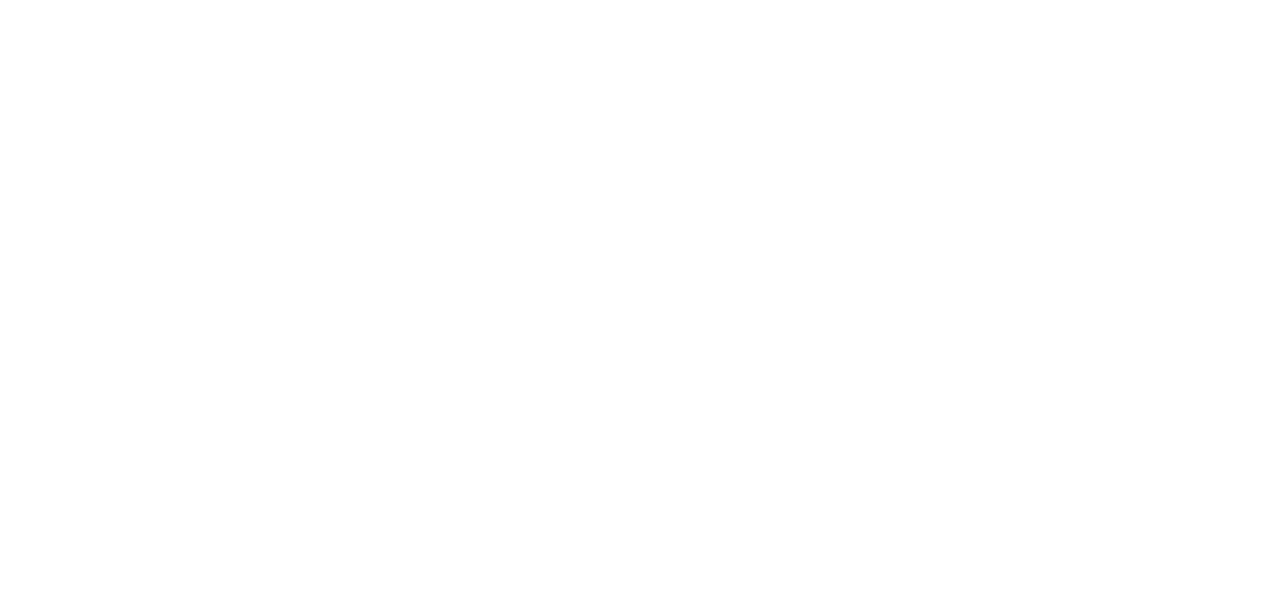
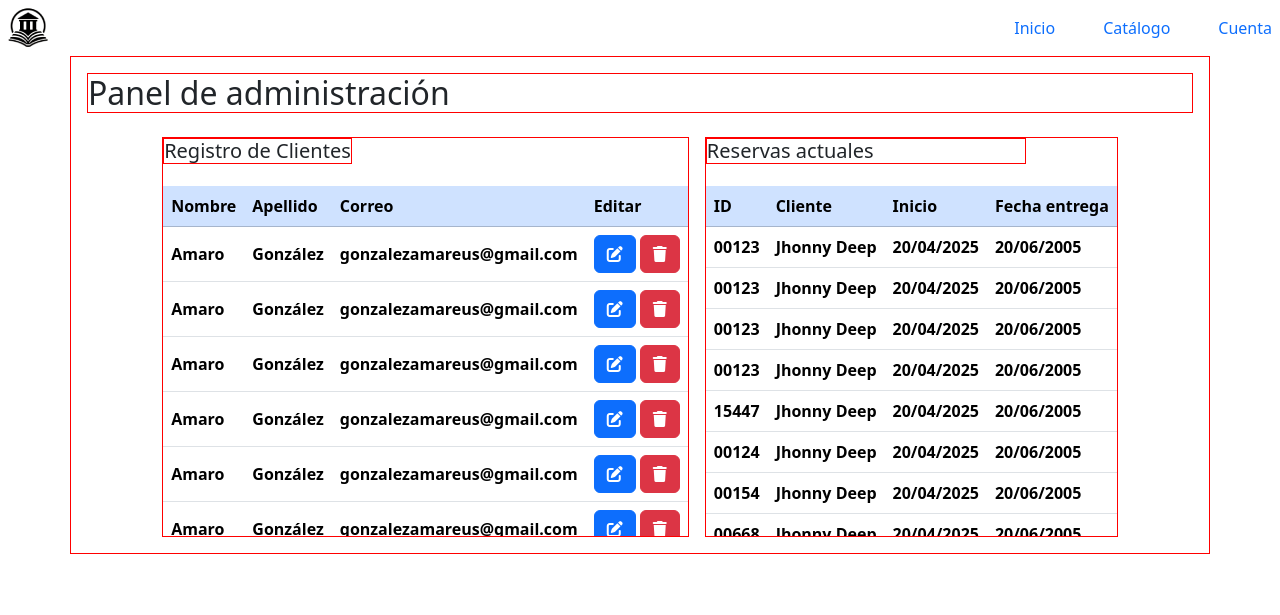
Before and after one commit to aAmareus/buildv1, a website: page services/auth/adminpanel.html in a window 1280 px wide. Drawn offline with nearby package versions, Linux system fonts and the light colour scheme.

Commit message:
creación de la visualización del panel

```diff
--- /dev/null
+++ b/assets/css/admin.css
@@ -0,0 +1,32 @@
+* {
+    padding: 0;
+    margin: 0;
+    box-sizing: border-box;
+}
+
+
+.item {
+    text-decoration: none !important;
+}
+
+.container {
+    border: 1px solid red;
+}
+
+.title {
+    width: 100%;
+    border: 1px solid red;
+}
+
+.title-table {
+    background: #fff;
+    border: 1px solid red;
+    width: fit-content;
+}
+
+.costumer-container,
+.current-reservations {
+    height: 400px;
+    border: 1px solid red;
+    overflow-y: auto !important;
+}
--- a/services/auth/adminpanel.html
+++ b/services/auth/adminpanel.html
@@ -0,0 +1,223 @@
+<!DOCTYPE html>
+<html lang="en">
+<head>
+    <meta charset="UTF-8">
+    <meta name="viewport" content="width=device-width, initial-scale=1.0">
+
+    <link rel="stylesheet" href="../../assets/css/admin.css">
+
+    <!-- Importing Bootstrap CDN -->
+    <link href="../node_modules/bootstrap/dist/css/bootstrap.min.css" rel="stylesheet">
+    <link href="https://cdn.jsdelivr.net/npm/bootstrap@5.3.7/dist/css/bootstrap.min.css" rel="stylesheet">
+    <script src="https://cdn.jsdelivr.net/npm/bootstrap@5.3.7/dist/js/bootstrap.bundle.min.js"></script>
+
+    <!-- FontAwesome -->
+    <script src="https://kit.fontawesome.com/fa3517100f.js" crossorigin="anonymous"></script>
+
+    <title>Panel Administración | Biblioteca Municipal</title>
+</head>
+<body>
+    <!-- Manu de navegación -->
+    <div class="menubar w-100 d-flex align-items-center position-sticky p-2">
+
+        <!-- Logo del menú -->
+        <div class="col-md-8 img-container d-flex align-items-center">
+            <img src="../../assets/img/logo@B-wt.png" alt="">
+        </div>
+
+        <!-- Items de navegación -->
+         <div class="menu-items col-md-4 text-center d-flex align-items-center justify-content-end gap-5">
+            <a href="../../index.html" class="item">Inicio</a>
+            <a href="#" class="item">Catálogo</a>
+            <a href="#" class="item">Cuenta</a>
+         </div>
+    </div>
+
+    <div class="container d-flex flex-wrap justify-content-center align-items-center p-3 w-100 gap-3">
+        <h2 class="title">Panel de administración</h2>
+
+        <div class="costumer-container">
+            <h5 class="position-fixed title-table">Registro de Clientes</h5>
+            <table class="table align-middle mt-5">
+                <thead>
+                    <tr class="table-primary">
+                        <th scope="col">Nombre</th>
+                        <th scope="col">Apellido</th>
+                        <th scope="col">Correo</th>
+                        <th scope="col">Editar</th>
+                    </tr>
+                </thead>
+                <tbody>
+                    <tr class="col">
+                        <th>Amaro</th>
+                        <th>González</th>
+                        <th>gonzalezamareus@gmail.com</th>
+                        <th>
+                            <button class="btn btn-primary">
+                                <i class="fa-solid fa-pen-to-square"></i>
+                            </button>
+
+                            <button class="btn btn-danger">
+                                <i class="fa-solid fa-trash"></i>
+                            </button>
+                        </th>
+                    </tr>
+                    <tr class="col">
+                        <th>Amaro</th>
+                        <th>González</th>
+                        <th>gonzalezamareus@gmail.com</th>
+                        <th>
+                            <button class="btn btn-primary">
+                                <i class="fa-solid fa-pen-to-square"></i>
+                            </button>
+
+                            <button class="btn btn-danger">
+                                <i class="fa-solid fa-trash"></i>
+                            </button>
+                        </th>
+                    </tr>
+                    <tr class="col">
+                        <th>Amaro</th>
+                        <th>González</th>
+                        <th>gonzalezamareus@gmail.com</th>
+                        <th>
+                            <button class="btn btn-primary">
+                                <i class="fa-solid fa-pen-to-square"></i>
+                            </button>
+
+                            <button class="btn btn-danger">
+                                <i class="fa-solid fa-trash"></i>
+                            </button>
+                        </th>
+                    </tr>
+                    <tr class="col">
+                        <th>Amaro</th>
+                        <th>González</th>
+                        <th>gonzalezamareus@gmail.com</th>
+                        <th>
+                            <button class="btn btn-primary">
+                                <i class="fa-solid fa-pen-to-square"></i>
+                            </button>
+
+                            <button class="btn btn-danger">
+                                <i class="fa-solid fa-trash"></i>
+                            </button>
+                        </th>
+                    </tr>
+                    <tr class="col">
+                        <th>Amaro</th>
+                        <th>González</th>
+                        <th>gonzalezamareus@gmail.com</th>
+                        <th>
+                            <button class="btn btn-primary">
+                                <i class="fa-solid fa-pen-to-square"></i>
+                            </button>
+
+                            <button class="btn btn-danger">
+                                <i class="fa-solid fa-trash"></i>
+                            </button>
+                        </th>
+                    </tr>
+                    <tr class="col">
+                        <th>Amaro</th>
+                        <th>González</th>
+                        <th>gonzalezamareus@gmail.com</th>
+                        <th>
+                            <button class="btn btn-primary">
+                                <i class="fa-solid fa-pen-to-square"></i>
+                            </button>
+
+                            <button class="btn btn-danger">
+                                <i class="fa-solid fa-trash"></i>
+                            </button>
+                        </th>
+                    </tr>
+                    <tr class="col">
+                        <th>Amaro</th>
+                        <th>González</th>
+                        <th>gonzalezamareus@gmail.com</th>
+                        <th>
+                            <button class="btn btn-primary">
+                                <i class="fa-solid fa-pen-to-square"></i>
+                            </button>
+
+                            <button class="btn btn-danger">
+                                <i class="fa-solid fa-trash"></i>
+                            </button>
+                        </th>
+                    </tr>
+                </tbody>
+            </table>
+        </div>
+        <div class="current-reservations">
+            <h5 class="position-fixed title-table w-25">Reservas actuales</h5>
+            <table class="table align-middle mt-5">
+                <thead>
+                    <tr class="col table-primary">
+                        <th scope="col">ID</th>
+                        <th scope="col">Cliente</th>
+                        <th scope="col">Inicio</th>
+                        <th scope="col">Fecha entrega</th>
+                    </tr>
+                </thead>
+                <tbody>
+                    <tr class="col">
+                        <th>00123</th>
+                        <th>Jhonny Deep</th>
+                        <th>20/04/2025</th>
+                        <th>20/06/2005</th>
+                    </tr>
+                    <tr class="col">
+                        <th>00123</th>
+                        <th>Jhonny Deep</th>
+                        <th>20/04/2025</th>
+                        <th>20/06/2005</th>
+                    </tr>
+                    <tr class="col">
+                        <th>00123</th>
+                        <th>Jhonny Deep</th>
+                        <th>20/04/2025</th>
+                        <th>20/06/2005</th>
+                    </tr>
+                    <tr class="col">
+                        <th>00123</th>
+                        <th>Jhonny Deep</th>
+                        <th>20/04/2025</th>
+                        <th>20/06/2005</th>
+                    </tr>
+                    <tr class="col">
+                        <th>15447</th>
+                        <th>Jhonny Deep</th>
+                        <th>20/04/2025</th>
+                        <th>20/06/2005</th>
+                    </tr>
+                    <tr class="col">
+                        <th>00124</th>
+                        <th>Jhonny Deep</th>
+                        <th>20/04/2025</th>
+                        <th>20/06/2005</th>
+                    </tr>
+                    <tr class="col">
+                        <th>00154</th>
+                        <th>Jhonny Deep</th>
+                        <th>20/04/2025</th>
+                        <th>20/06/2005</th>
+                    </tr>
+                    <tr class="col">
+                        <th>00668</th>
+                        <th>Jhonny Deep</th>
+                        <th>20/04/2025</th>
+                        <th>20/06/2005</th>
+                    </tr>
+                    <tr class="col">
+                        <th>00668</th>
+                        <th>Jhonny Deep</th>
+                        <th>20/04/2025</th>
+                        <th>20/06/2005</th>
+                    </tr>
+                </tbody>
+            </table>
+        </div>
+    </div>
+</body>
+</html>
```
Also changed, not shown: services/catalogo.html (+1 -1 lines).
